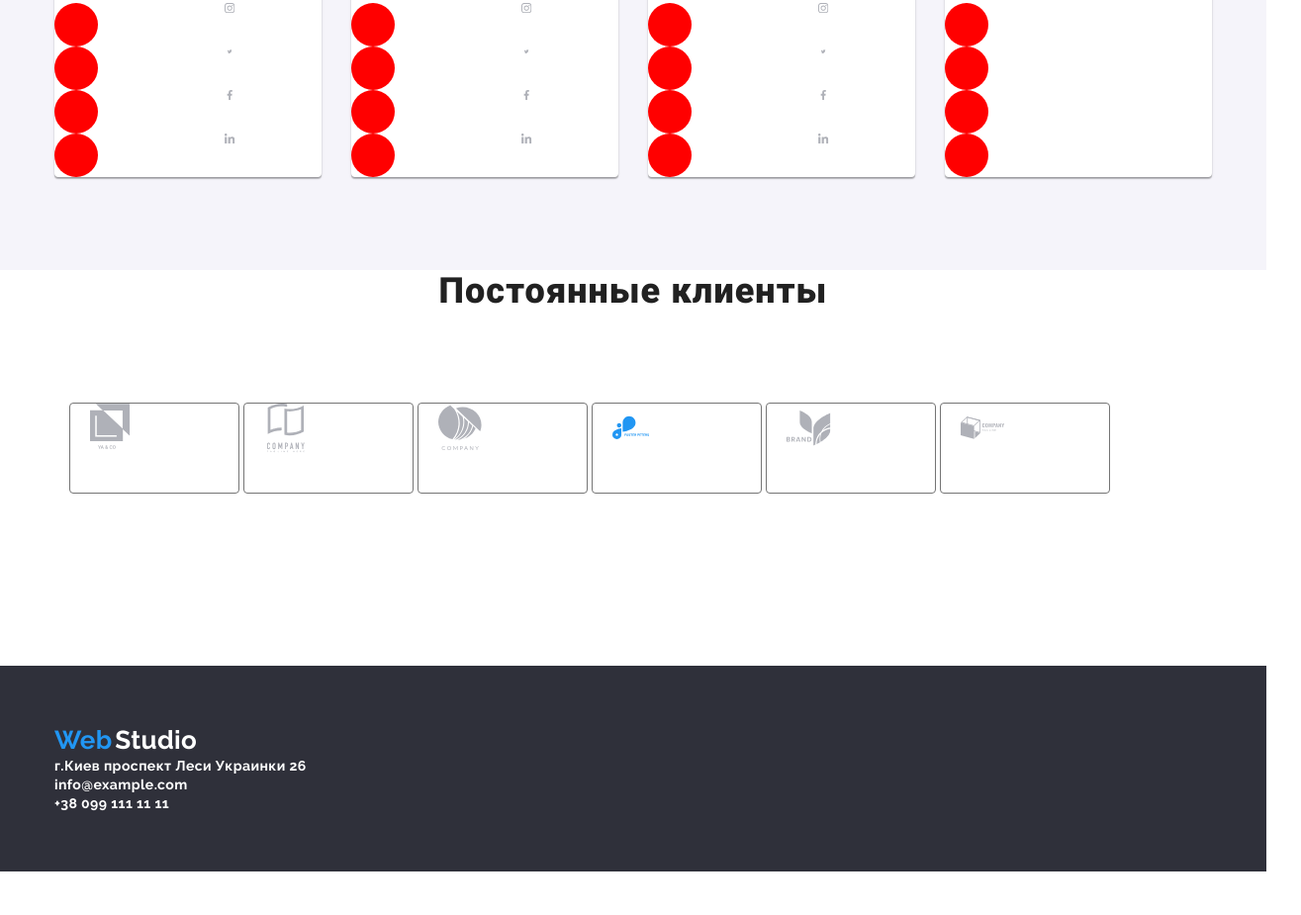
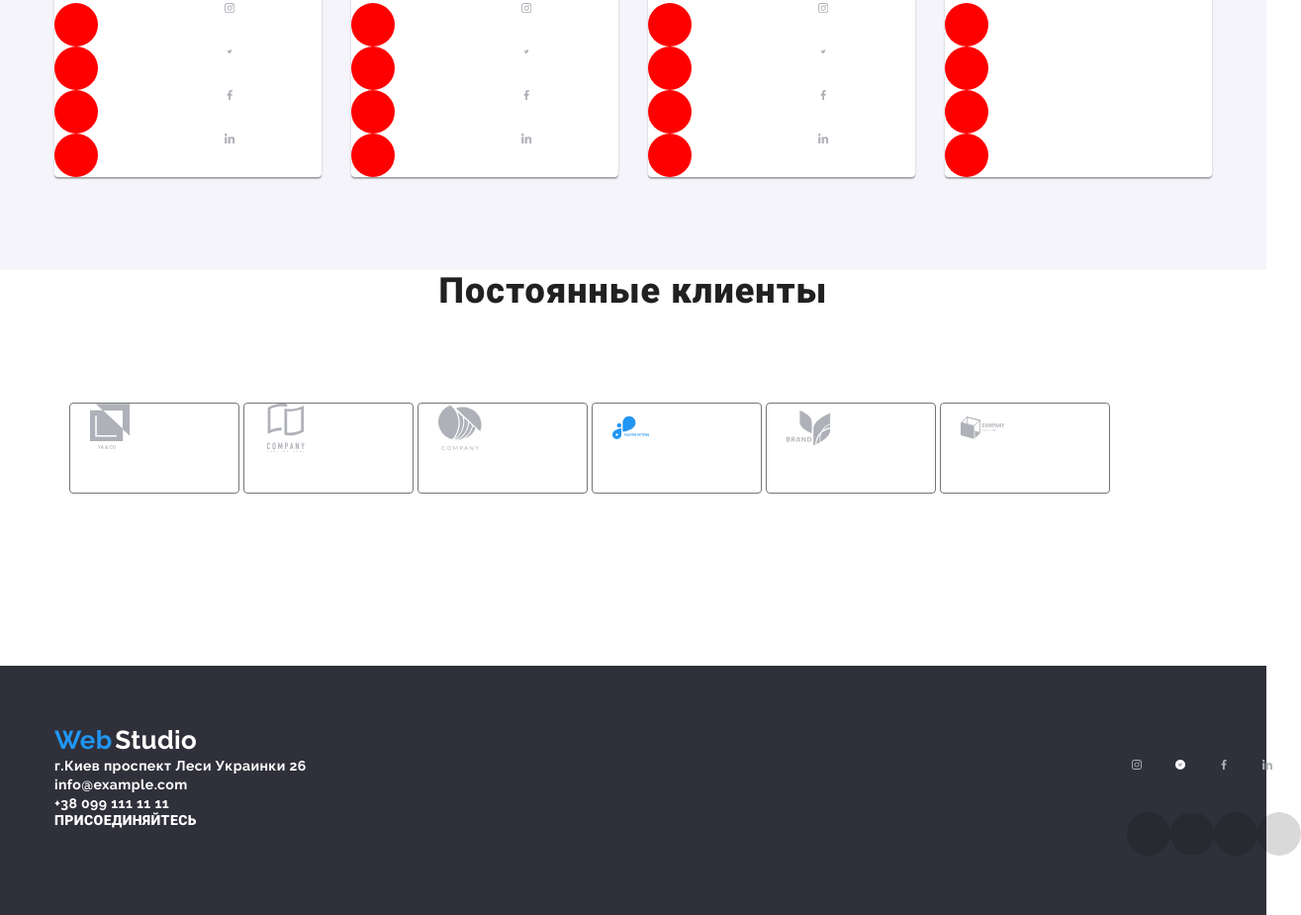
Before and after one commit to Anna-Markova/goit-markup-hw-04, a plain HTML site: page index.html in a window 1280 px wide. Shown: the part 2284-3209 px from the top of the page at 99% size, 1315 px wide, since content can reach past the window. Before the commit the page ends 3165 px from the top, so only its background shows below. Drawn offline with Linux system fonts and the light colour scheme.

Commit message:
icon-svg
footer  добавлены иконки

```diff
--- a/css/style.css
+++ b/css/style.css
@@ -492,6 +492,41 @@ ul, li, a, h1, h2, h3, p {
         color: #FFFFFF;
 
 }
+/*social*/
+.social-title{
+        margin-top: 0px;
+        margin-bottom: 20px;
+        margin-right: 940px;
+        font-style: normal;
+        font-weight: 700;
+        font-size: 14px;
+        line-height: 16.41px;
+        letter-spacing: 0.03em;
+        color: #FFFFFF;
+        text-transform: uppercase;
+}
+.social-list{
+        display: flex;
+        width: 210px;
+        justify-content: space-between;
+
+}
+.social-link{
+        display: flex;
+        width: 44px;
+        height: 44px;
+        border-radius: 50%;
+        background-color: rgba(0, 0, 0, 0.15);
+        color: rgba(255, 255, 255, 1);
+        align-items: center;
+        justify-content: center;
+}
+.social-smart{
+        display: flex;
+        width: 210px;
+        justify-content: space-between;
+
+}
 /*портфолио*/
 .color{
         background-color: #FFFFFF;
--- a/index.html
+++ b/index.html
@@ -362,6 +362,39 @@
                 <li><a class="title-smart" href="mailto:info@example.com">info@example.com</a></li>
                 <li><a class="title-smart" href="tel:+380961111111">+38 099 111 11 11 </a></li>
     </ul>
+    <div class="social-smart">
+        <p class="social-title">Присоединяйтесь</p>
+        <ul  class="social-list">
+            <li class="social-item">
+                <a href="" class="social-link">
+                    <svg class="social-icon">
+                        <use href="./images4/symbol-defs.svg#icon-instagram" width="20" height="10"></use>
+                    </svg>
+                </a>
+            </li>
+            <li class="social-item">
+                <a href="" class="social-link">
+                    <svg class="social-icon">
+                        <use href="./images4/symbol-defs.svg#icon-twitter1" width="20" height="10"></use>
+                    </svg>
+                </a>
+            </li>
+            <li class="social-item">
+                <a href="" class="social-link">
+                    <svg class="social-icon">
+                        <use href="./images4/symbol-defs.svg#icon-facebook-1" width="20" height="10"></use>
+                    </svg>
+                </a>
+            </li>
+            <li class="social-item">
+                <a href="" class="social-link">
+                    <svg class="social-icon">
+                        <use href="./images4/symbol-defs.svg#icon-linkedin" width="20" height="10"></use>
+                    </svg>
+                </a>
+            </li>
+        </ul>
+            </div>
 </address>
 </div>
 </footer>
```
